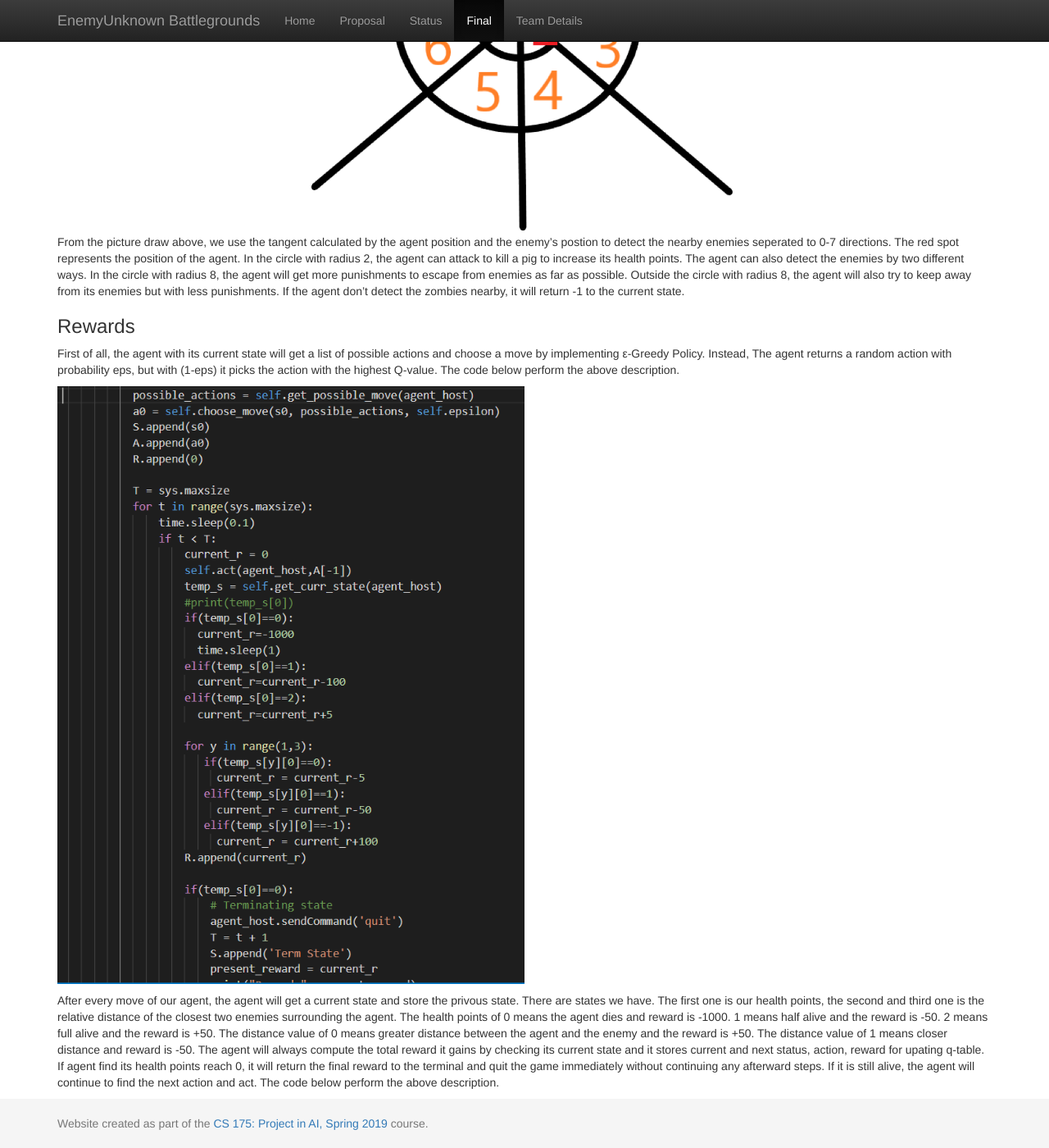
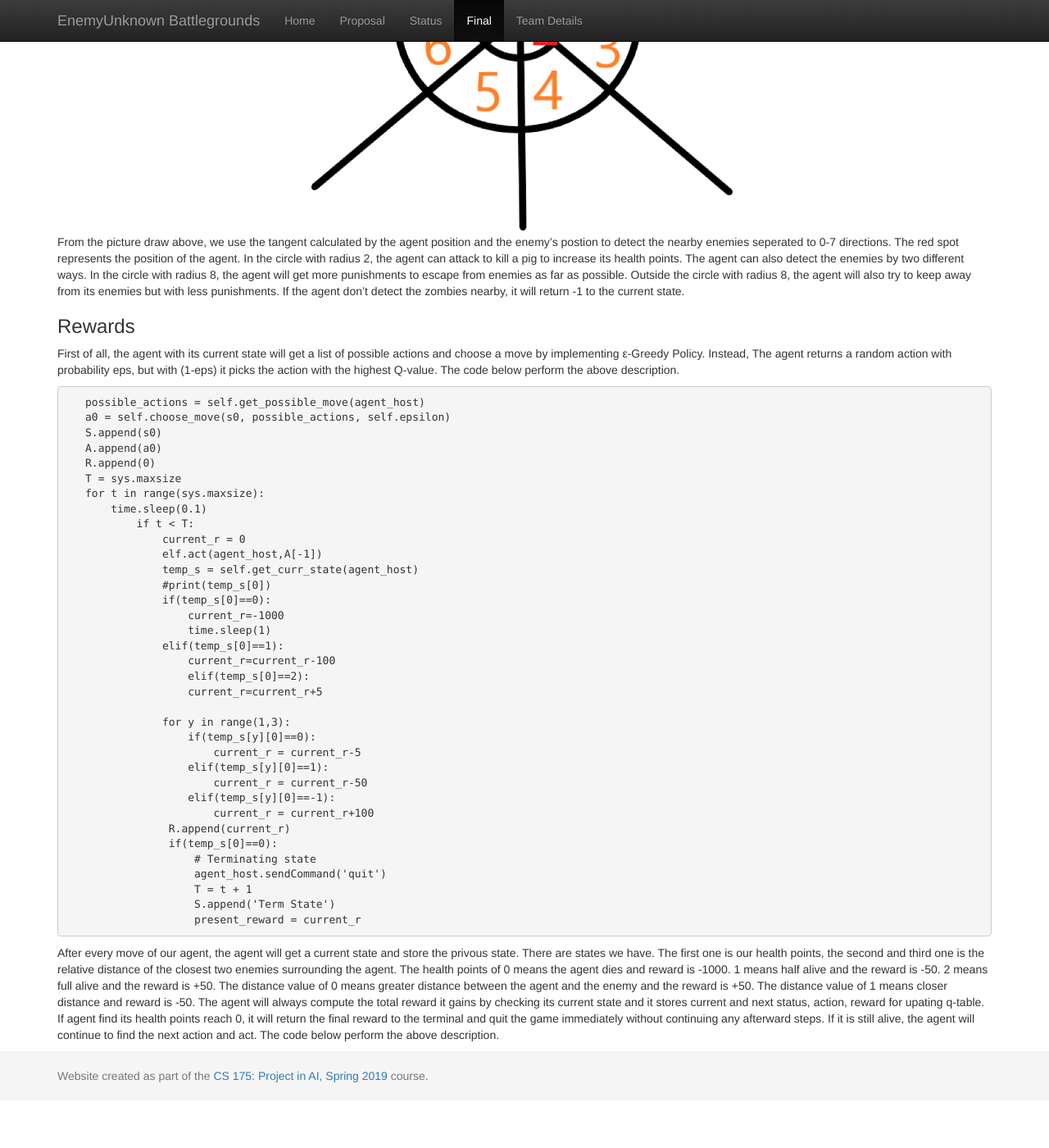
Before and after one commit to chenhaoy1/EnemyUnknown-Battlegrounds, a Jekyll site: the page built from docs/final.md, in a window 1280 px wide and 1400 px high, scrolled down 3166 px. Shown: the whole window at 82% size. Built offline with Jekyll 4.4.1, drawn with Linux system fonts in a browser that asks for light colours; after the commit the page ends 4508 px from its top, so only the background shows below that.

Commit message:
Update final.md

````diff
--- a/docs/final.md
+++ b/docs/final.md
@@ -100,6 +100,41 @@ From the picture draw above, we use the tangent calculated by the agent position
 ### Rewards
 First of all, the agent with its current state will get a list of possible actions and choose a move by implementing ε-Greedy Policy. Instead, The agent returns a random action with probability eps, but with (1-eps) it picks the action with the highest Q-value. The code below perform the above description.
 
-<img src="10.png" width="50%">
+```python
+   possible_actions = self.get_possible_move(agent_host)
+   a0 = self.choose_move(s0, possible_actions, self.epsilon)
+   S.append(s0)
+   A.append(a0)
+   R.append(0)
+   T = sys.maxsize
+   for t in range(sys.maxsize):
+       time.sleep(0.1)
+           if t < T:
+               current_r = 0
+               elf.act(agent_host,A[-1])
+               temp_s = self.get_curr_state(agent_host)
+               #print(temp_s[0])
+               if(temp_s[0]==0):
+                   current_r=-1000
+                   time.sleep(1)
+               elif(temp_s[0]==1):
+                   current_r=current_r-100
+                   elif(temp_s[0]==2):
+                   current_r=current_r+5
 
+               for y in range(1,3):
+                   if(temp_s[y][0]==0):
+                       current_r = current_r-5
+                   elif(temp_s[y][0]==1):
+                       current_r = current_r-50
+                   elif(temp_s[y][0]==-1):
+                       current_r = current_r+100
+                R.append(current_r)
+                if(temp_s[0]==0):
+                    # Terminating state
+                    agent_host.sendCommand('quit')
+                    T = t + 1
+                    S.append('Term State')
+                    present_reward = current_r
+```
 After every move of our agent, the agent will get a current state and store the privous state. There are states we have. The first one is our health points, the second and third one is the relative distance of the closest two enemies surrounding the agent. The health points of 0 means the agent dies and reward is -1000. 1 means half alive and the reward is -50. 2 means full alive and the reward is +50. The distance value of 0 means greater distance between the agent and the enemy and the reward is +50. The distance value of 1 means closer distance and reward is -50. The agent will always compute the total reward it gains by checking its current state and it stores current and next status, action, reward for upating q-table. If agent find its health points reach 0, it will return the final reward to the terminal and quit the game immediately without continuing any afterward steps. If it is still alive, the agent will continue to find the next action and act. The code below perform the above description.
````
